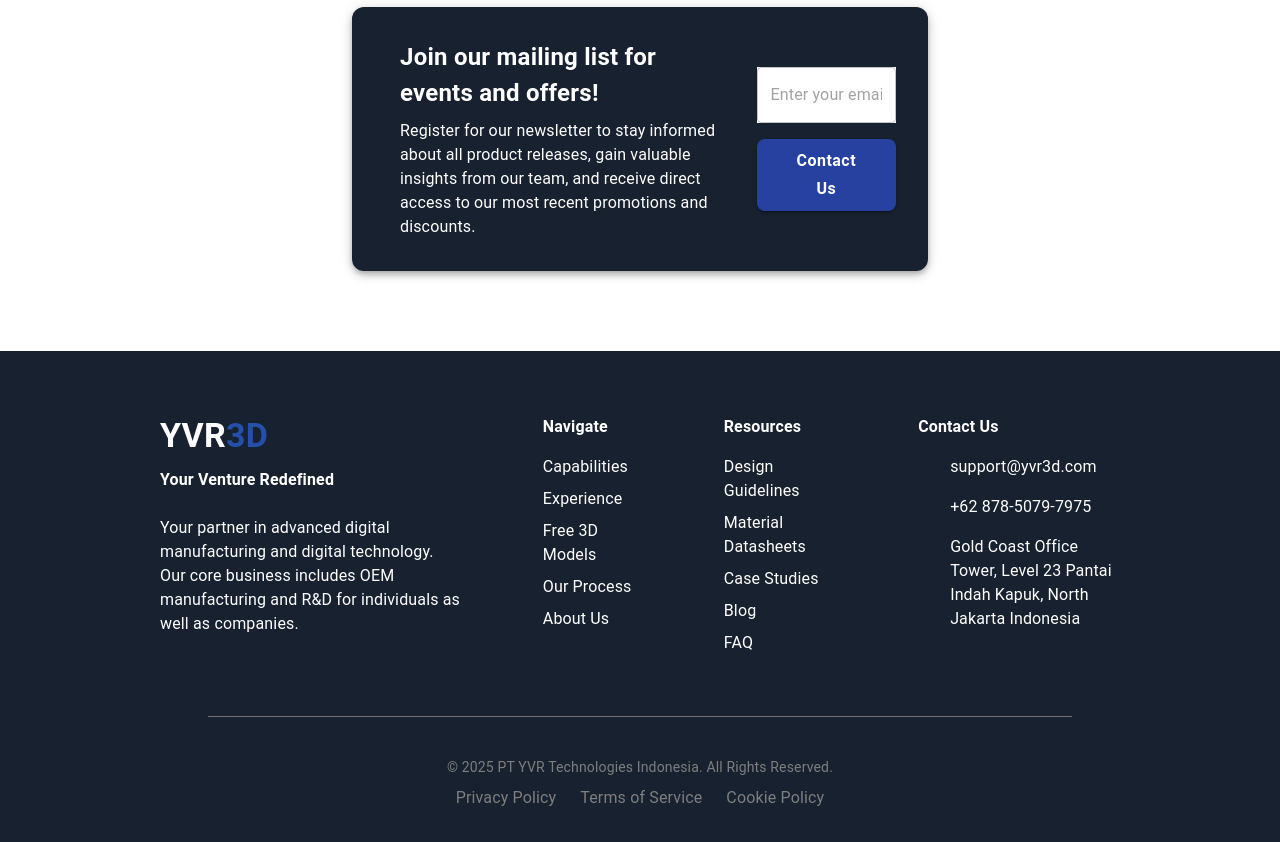
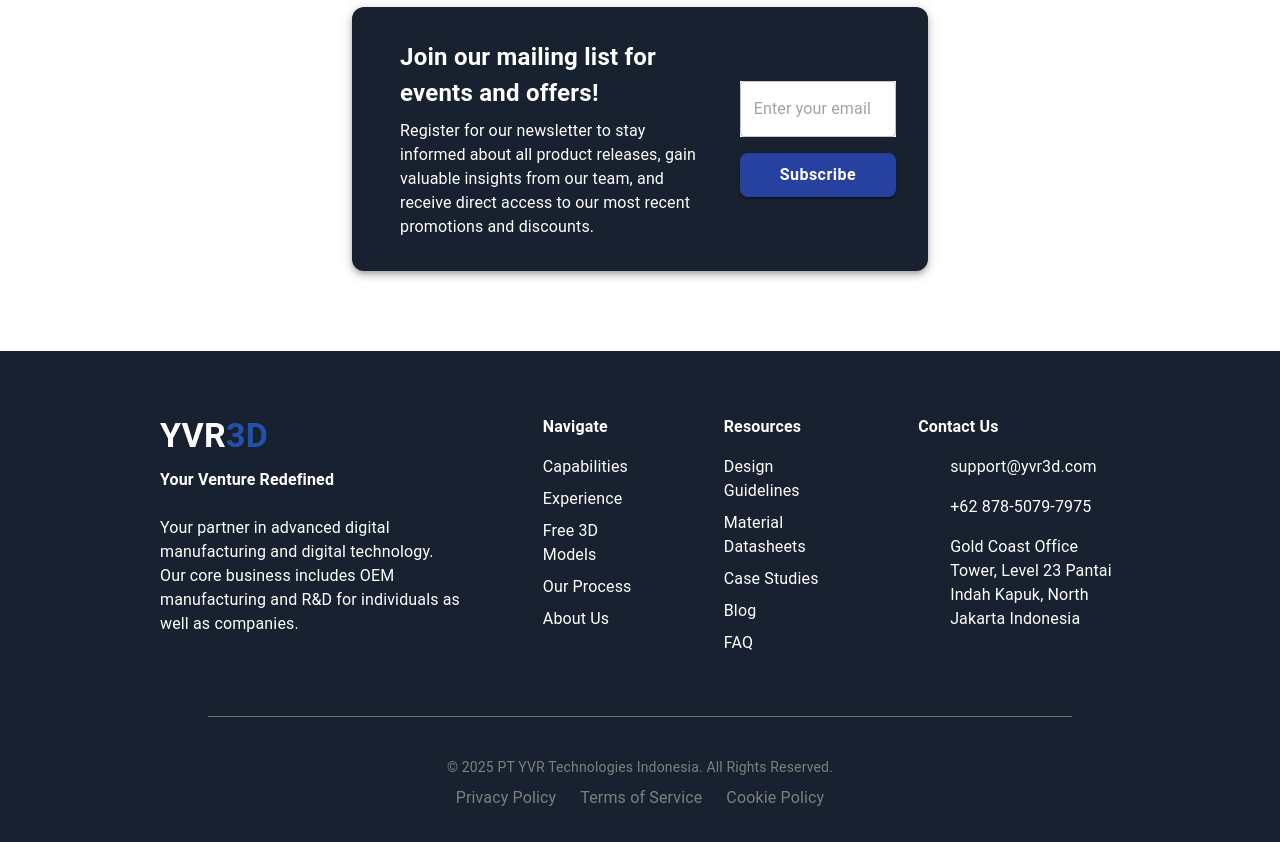
Before and after one commit to RussellWA/YVR_Web, a Next.js app: page /capabilities in a window 1280 px wide. Shown: the part 5240-6082 px from the top of the page. Built offline with nearby package versions, Linux system fonts and the light colour scheme; some icons are missing.

Commit message:
[FE] Capabilities
- Change button text of Newsletter Subscription

```diff
--- a/src/app/capabilities/views/BottomSection.tsx
+++ b/src/app/capabilities/views/BottomSection.tsx
@@ -54,7 +54,7 @@ export default function BottomSection() {
                             fontWeight: "bold", fontSize: "1rem", px: 5, py: 1
                         }}
                     >
-                        Contact Us
+                        Subscribe
                     </Button>
                 </Box>
             </Card>
```
